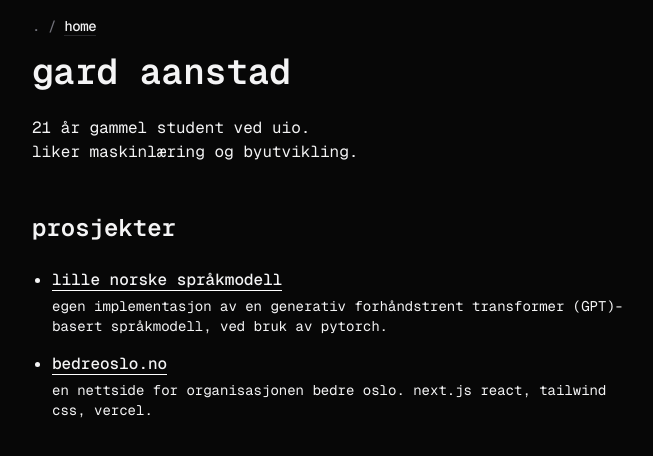
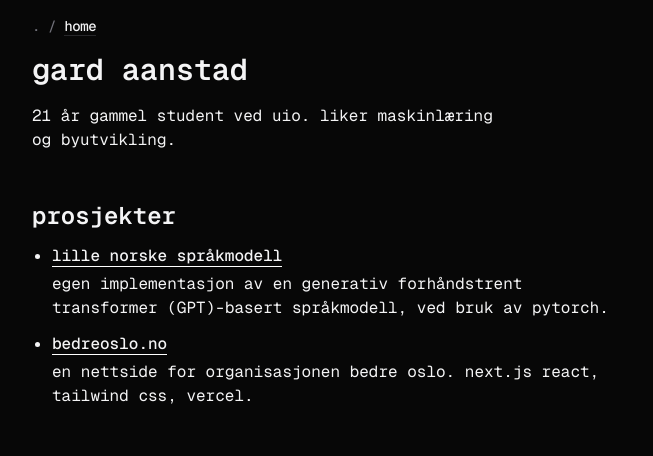
Before and after one commit to gardaanstad/gardaanstad, a Next.js app: page / in a window 1280 px wide. Shown: the top 456 px of the page, without its empty margins (312-965 px from the left). Built offline with nearby package versions, Linux system fonts and the light colour scheme.

Commit message:
refactor: move most styling to globals.css, add inline link component

```diff
--- a/app/bedreoslo/page.tsx
+++ b/app/bedreoslo/page.tsx
@@ -1,34 +1,30 @@
+import InlineLink from "../components/InlineLink";
+
 export default function BedreOsloPage() {
   return (
     <article className="content-spacing">
       <h1 className="text-3xl font-semibold mb-4">nettsiden til bedre oslo</h1>
 
-      <div className="prose max-w-none">
       <p className="text-balance">
         nettside om byutvikling i oslo. kort oppsummert jobber vi for flere boliger, tryggere gater og bedre kollektivt.
-          <span className="inline-flex items-center ml-2">
-            <a
+        <InlineLink
           href="https://bedreoslo.no"
-              target="_blank"
-              rel="noopener noreferrer"
-              className="border-b border-white md:border-zinc-800 md:hover:border-zinc-600 md:hover:text-white md:transition-colors"
-            >
-              besøk nettsiden
-            </a>
-            <svg className="w-4 h-4 ml-2" viewBox="0 0 24 24" fill="currentColor">
+          text="besøk nettsiden"
+          icon={
+            <svg className="w-4 h-4" viewBox="0 0 24 24" fill="currentColor">
               <path d="M12 2C6.486 2 2 6.486 2 12s4.486 10 10 10 10-4.486 10-10S17.514 2 12 2zm7.931 9h-2.764a14.67 14.67 0 0 0-1.792-6.243A8.013 8.013 0 0 1 19.931 11zM12.53 4.027c1.035 1.364 2.427 3.78 2.627 6.973H9.03c.139-2.596.994-5.028 2.451-6.974.172-.01.344-.026.519-.026.179 0 .354.016.53.027zm-3.842.7C7.704 6.618 7.136 8.762 7.03 11H4.069a8.013 8.013 0 0 1 4.619-6.273zM4.069 13h2.974c.136 2.379.665 4.478 1.556 6.23A8.01 8.01 0 0 1 4.069 13zm7.381 6.973C10.049 18.275 9.222 15.896 9.041 13h6.113c-.208 2.773-1.117 5.196-2.603 6.972-.182.012-.364.028-.551.028-.186 0-.367-.016-.55-.027zm4.011-.772c.955-1.794 1.538-3.901 1.691-6.201h2.778a8.005 8.005 0 0 1-4.469 6.201z"/>
             </svg>
-          </span>
+          }
+        />
       </p>
 
-        <h2 className="text-2xl font-semibold mt-6">laget med</h2>
-        <ul className="space-y-2 list-disc pl-5 mt-2">
+      <h2 className="mt-6">laget med</h2>
+      <ul className="mt-2">
         <li>next.js (wow!)</li>
         <li>tailwind css (fantastisk!)</li>
         <li>typescript (hva!)</li>
         <li>vercel (hvordan!?)</li>
       </ul>
-      </div>
     </article>
   );
 }
--- /dev/null
+++ b/app/components/InlineLink.tsx
@@ -0,0 +1,32 @@
+import Link from "next/link";
+import { ReactNode } from "react";
+
+interface InlineLinkProps {
+  href: string;
+  text: string;
+  icon?: ReactNode;
+  target?: string;
+  rel?: string;
+}
+
+export default function InlineLink({
+  href,
+  text,
+  icon,
+  target = "_blank",
+  rel = "noopener noreferrer"
+}: InlineLinkProps) {
+  return (
+    <span className="inline-flex items-center ml-2">
+      <Link
+        href={href}
+        target={target}
+        rel={rel}
+        className="border-b border-white md:border-zinc-800 md:hover:border-zinc-600 md:hover:text-white md:transition-colors"
+      >
+        {text}
+      </Link>
+      {icon && <span className="ml-2">{icon}</span>}
+    </span>
+  );
+}
--- a/app/globals.css
+++ b/app/globals.css
@@ -21,6 +21,30 @@
     font-weight: 600;
     line-height: 1.2;
   }
+
+  h1 {
+    @apply text-3xl font-semibold;
+  }
+
+  h2 {
+    @apply text-2xl font-semibold;
+  }
+
+  h3 {
+    @apply text-xl font-semibold;
+  }
+
+  p {
+    @apply text-base text-balance;
+  }
+
+  a {
+    @apply border-b border-white md:border-zinc-800 md:hover:border-zinc-600 md:hover:text-white md:transition-colors;
+  }
+
+  ul {
+    @apply space-y-2 list-disc pl-5;
+  }
 }
 
 @layer components {
@@ -35,15 +59,6 @@
 
 @layer utilities {
   .text-balance {
-    text-wrap: balance;
-    min-height: 1.5em;
-  }
-
-  .content-spacing > * + * {
-    @apply mt-6;
-  }
-
-  .content-spacing > h2 {
-    @apply mt-12;
+    text-wrap: pretty;
   }
 }
--- a/app/lille-norske-sprakmodell/page.tsx
+++ b/app/lille-norske-sprakmodell/page.tsx
@@ -1,38 +1,37 @@
+import Link from "next/link";
+
 export default function LilleNorskeSprakmodellPage() {
   return (
     <article className="content-spacing">
+      <h1 className="mb-4">lille norske språkmodell</h1>
 
-      <h1 className="text-3xl font-semibold mb-4">lille norske språkmodell</h1>
-
-      <div className="prose max-w-none">
-        <p className="text-balance">
+      <p>
         et prosjekt for å lage en enkel språkmodell for norsk tekst, bygget med pytorch.
         <span className="inline-flex items-center ml-2">
-            <a
+          <Link
             href="https://github.com/gardaanstad/lille-norske-sprakmodell"
             target="_blank"
             rel="noopener noreferrer"
             className="border-b border-white md:border-zinc-800 md:hover:border-zinc-600 md:hover:text-white md:transition-colors"
           >
             se prosjektet på github
-            </a>
+          </Link>
           <svg className="w-4 h-4 ml-2 mb-1" viewBox="0 0 24 24" fill="currentColor">
             <path d="M12 0c-6.626 0-12 5.373-12 12 0 5.302 3.438 9.8 8.207 11.387.599.111.793-.261.793-.577v-2.234c-3.338.726-4.033-1.416-4.033-1.416-.546-1.387-1.333-1.756-1.333-1.756-1.089-.745.083-.729.083-.729 1.205.084 1.839 1.237 1.237 1.237 1.07 1.834 2.807 1.304 3.492.997.107-.775.418-1.305.762-1.604-2.665-.305-5.467-1.334-5.467-5.931 0-1.311.469-2.381 1.236-3.221-.124-.303-.535-1.524.117-3.176 0 0 1.008-.322 3.301 1.23.957-.266 1.983-.399 3.003-.404 1.02.005 2.047.138 3.006.404 2.291-1.552 3.297-1.23 3.297-1.23.653 1.653.242 2.874.118 3.176.77.84 1.235 1.911 1.235 3.221 0 4.609-2.807 5.624-5.479 5.921.43.372.823 1.102.823 2.222v3.293c0 .319.192.694.801.576 4.765-1.589 8.199-6.086 8.199-11.386 0-6.627-5.373-12-12-12z"/>
           </svg>
         </span>
       </p>
 
-        <h2 className="text-2xl font-semibold mt-6">hvorfor?</h2>
+      <h2 className="mt-6">hvorfor?</h2>
       <p className="mt-3">
         språkmodellen er basert på gpt-2 arkitekturen. målet var å skjønne hvordan transformer-arkitekturen fungerer, og hvordan man kan lage en enkel språkmodell. man kan trene den på hva som helst, men det er gøy å trene den på diverse norske datasett. eksempel på bruk er på github!
       </p>
 
-        <h2 className="text-2xl font-semibold mt-6">laget med</h2>
-        <ul className="space-y-2 list-disc pl-5 mt-2">
+      <h2 className="mt-6">laget med</h2>
+      <ul className="mt-2">
         <li>python</li>
         <li>pytorch</li>
       </ul>
-      </div>
     </article>
   );
 }
--- a/app/page.tsx
+++ b/app/page.tsx
@@ -3,36 +3,36 @@ import Link from 'next/link';
 export default function Home() {
   return (
     <article className="content-spacing">
-      <h1 className="text-4xl font-semibold mb-6">gard aanstad</h1>
+      <h1 className="mb-4">gard aanstad</h1>
 
-      <p className="text-balance">
+      <p className="mb-12">
         21 år gammel student ved uio. liker maskinlæring og byutvikling.
       </p>
 
-      <h2 className="text-2xl font-semibold">prosjekter</h2>
+      <h2 className="mb-3">prosjekter</h2>
 
-      <ul className="space-y-4 list-disc pl-5">
+      <ul className="space-y-3 list-disc pl-5">
         <li>
           <Link
             href="/lille-norske-sprakmodell"
-            className="font-medium border-b border-white md:border-zinc-800 md:hover:border-zinc-600 md:hover:text-white md:transition-colors"
+            className="font-medium"
             prefetch={true}
           >
             lille norske språkmodell
           </Link>
-          <p className="mt-1 text-sm">
+          <p className="mt-1">
             egen implementasjon av en generativ forhåndstrent transformer (GPT)-basert språkmodell, ved bruk av pytorch.
           </p>
         </li>
         <li>
           <Link
             href="/bedreoslo"
-            className="font-medium border-b border-white md:border-zinc-800 md:hover:border-zinc-600 md:hover:text-white md:transition-colors"
+            className="font-medium"
             prefetch={true}
           >
             bedreoslo.no
           </Link>
-          <p className="mt-1 text-sm">
+          <p className="mt-1">
             en nettside for organisasjonen bedre oslo. next.js react, tailwind css, vercel.
           </p>
         </li>
--- a/package.json
+++ b/package.json
@@ -3,7 +3,7 @@
   "version": "0.1.0",
   "private": true,
   "scripts": {
-    "dev": "next dev",
+    "dev": "next dev --turbopack",
     "build": "next build",
     "start": "next start",
     "lint": "next lint"
```
Lines whose indentation alone changed are shown as unchanged.
